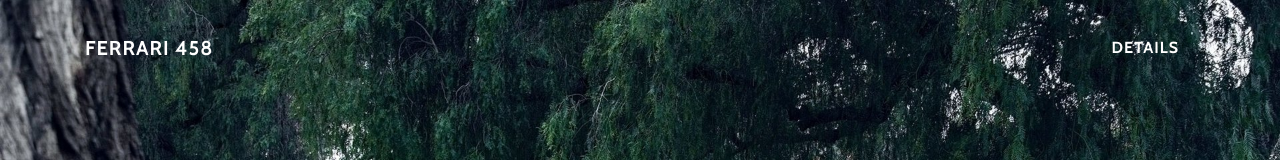
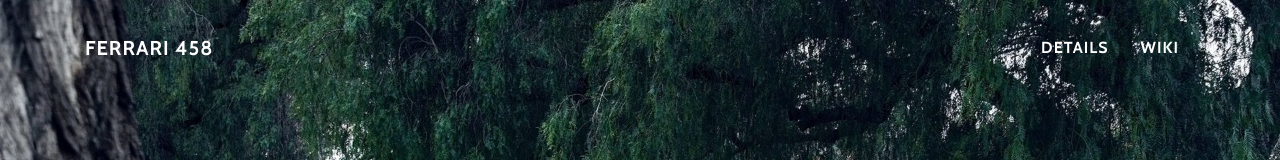
Before and after one commit to OnMyLevel/scrum_ferrari458_lover, a plain HTML site: page index.html in a window 1280 px wide. Shown: the top 160 px of the page. Drawn offline with nearby package versions, Linux system fonts and the light colour scheme.

Commit message:
ajout du wiki

```diff
--- a/index.html
+++ b/index.html
@@ -18,7 +18,7 @@
             <div class="collapse navbar-collapse" id="navbarResponsive">
                 <ul class="nav navbar-nav ml-auto">
                     <li class="nav-item nav-link js-scroll-trigger" role="presentation"><a class="nav-link js-scroll-trigger" href="page2.html">Details</a></li>
-                    <!-- <li class="nav-item nav-link js-scroll-trigger" role="presentation"><a class="nav-link js-scroll-trigger" href="#download">download</a></li> -->
+                    <li class="nav-item nav-link js-scroll-trigger" role="presentation"><a class="nav-link js-scroll-trigger" href="https://joffreyfrancesch.github.io/wiki/">Wiki</a></li>
                     <!-- <li class="nav-item nav-link js-scroll-trigger" role="presentation"><a class="nav-link js-scroll-trigger" href="#contact">contact</a></li> -->
                 </ul>
             </div>
```
